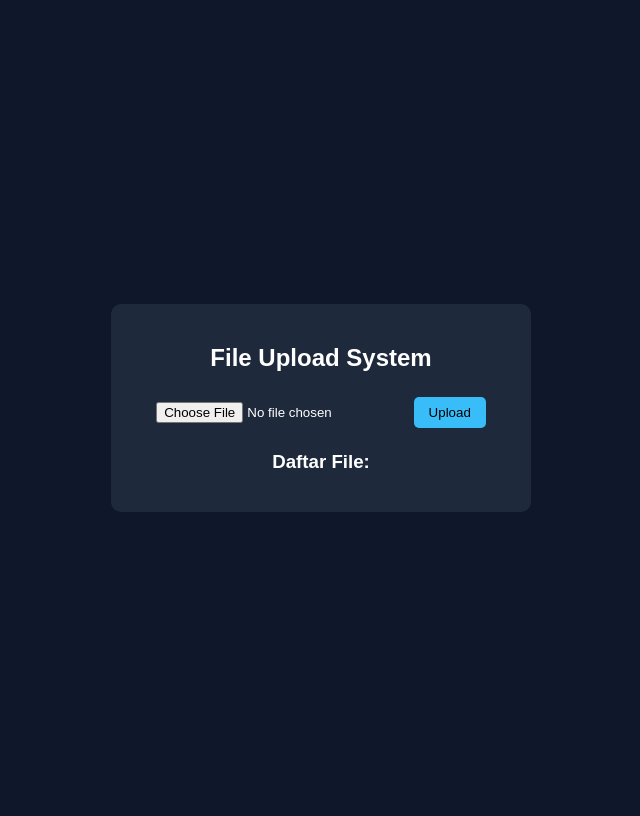
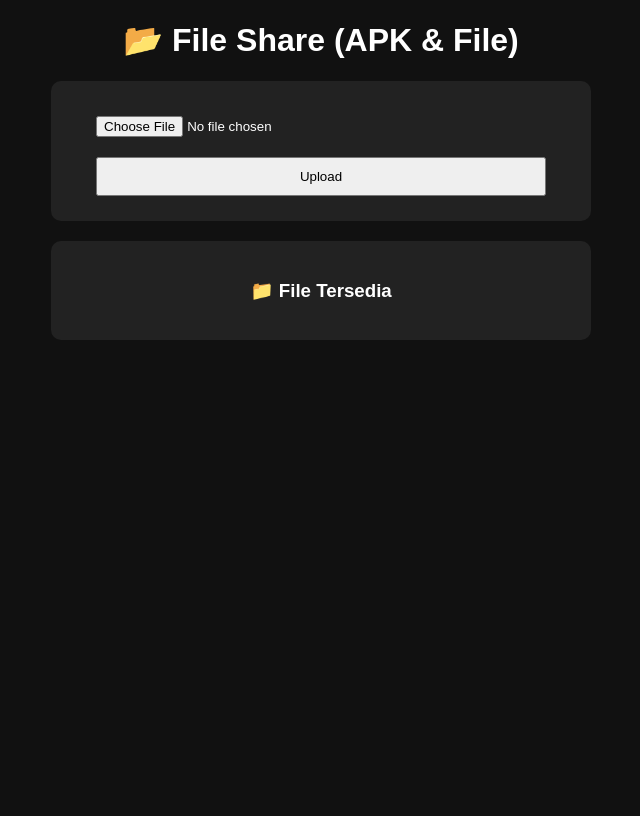
Before and after one commit to mlf167937-svg/upload, a Flask app: page / in a window 1280 px wide. Shown: the whole page, without its empty margins (319-959 px from the left). After the commit the page ends 340 px from the top, so only its background shows below. Run offline with Flask 3, Linux system fonts and the light colour scheme.

Commit message:
Update index.html

```diff
--- a/templates/index.html
+++ b/templates/index.html
@@ -1,33 +1,65 @@
 <!DOCTYPE html>
-<html>
+<html lang="id">
 <head>
-    <title>Upload & Download File</title>
-    <link rel="stylesheet" href="/static/style.css">
+    <meta charset="UTF-8">
+    <title>File Share APK</title>
+    <style>
+        body {
+            font-family: Arial;
+            background: #111;
+            color: white;
+            text-align: center;
+        }
+
+        .box {
+            margin: 20px auto;
+            padding: 20px;
+            background: #222;
+            width: 90%;
+            max-width: 500px;
+            border-radius: 10px;
+        }
+
+        input, button {
+            padding: 10px;
+            margin: 5px;
+            width: 90%;
+        }
+
+        .file {
+            background: #333;
+            margin: 10px;
+            padding: 10px;
+            border-radius: 8px;
+        }
+
+        a {
+            color: lightblue;
+            text-decoration: none;
+        }
+    </style>
 </head>
 <body>
+
+    <h1>📂 File Share (APK & File)</h1>
+
     <div class="box">
-        <h2>File Upload System</h2>
-
-        <form action="/upload" method="post" enctype="multipart/form-data">
+        <form action="/upload" method="POST" enctype="multipart/form-data">
             <input type="file" name="file" required>
             <button type="submit">Upload</button>
         </form>
+    </div>
 
-        <h3>Daftar File:</h3>
+    <div class="box">
+        <h3>📁 File Tersedia</h3>
+        {% for file in files %}
+            <div class="file">
+                <p>{{ file }}</p>
+                <a href="/download/{{ file }}">⬇ Download</a> |
+                <a href="/delete/{{ file }}">🗑 Hapus</a>
+            </div>
+        {% endfor %}
+    </div>
 
-        <ul>
-            {% for file in files %}
-                <li>
-                    <span>{{ file }}</span>
-
-                    <!-- VIEW -->
-                    <a class="btn view" href="/uploads/{{ file }}" target="_blank">View</a>
-
-                    <!-- DOWNLOAD -->
-                    <a class="btn download" href="/download/{{ file }}">Download</a>
-                </li>
-            {% endfor %}
-        </ul>
-    </div>
 </body>
 </html>
```
